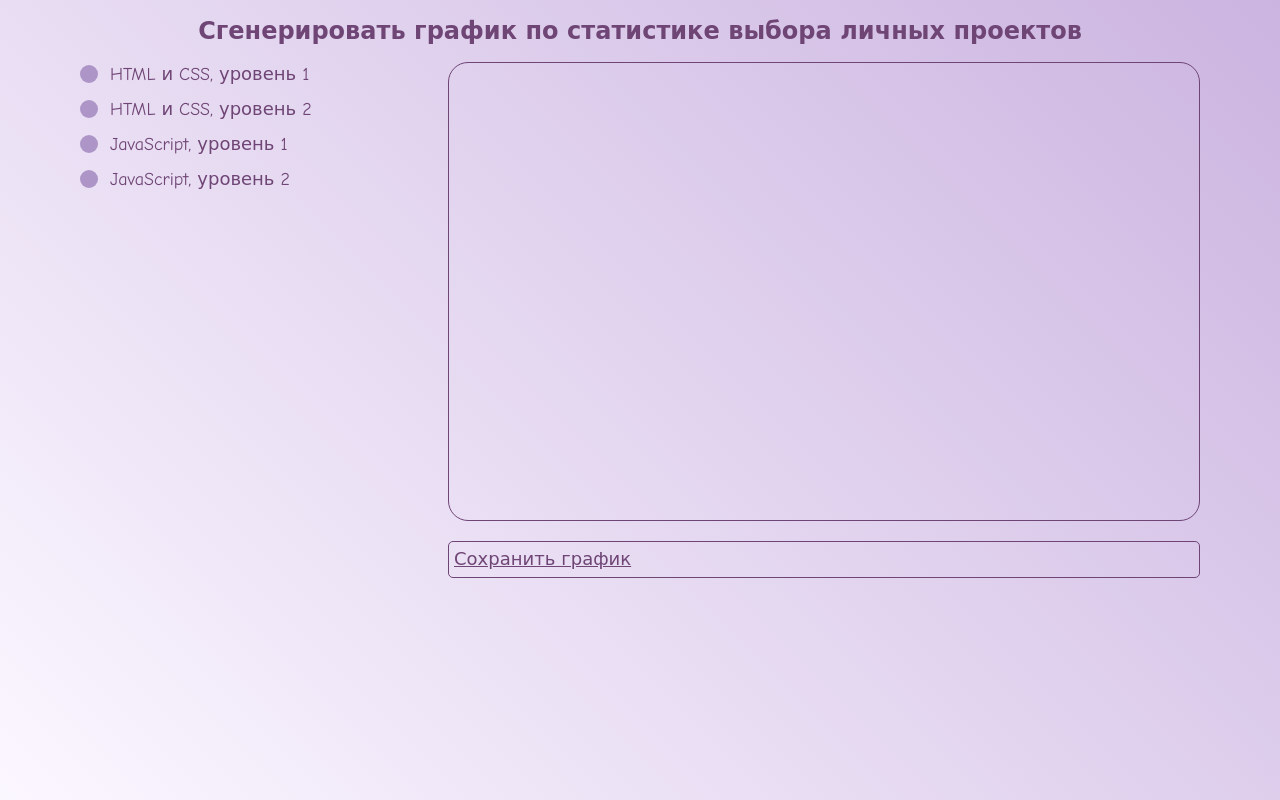
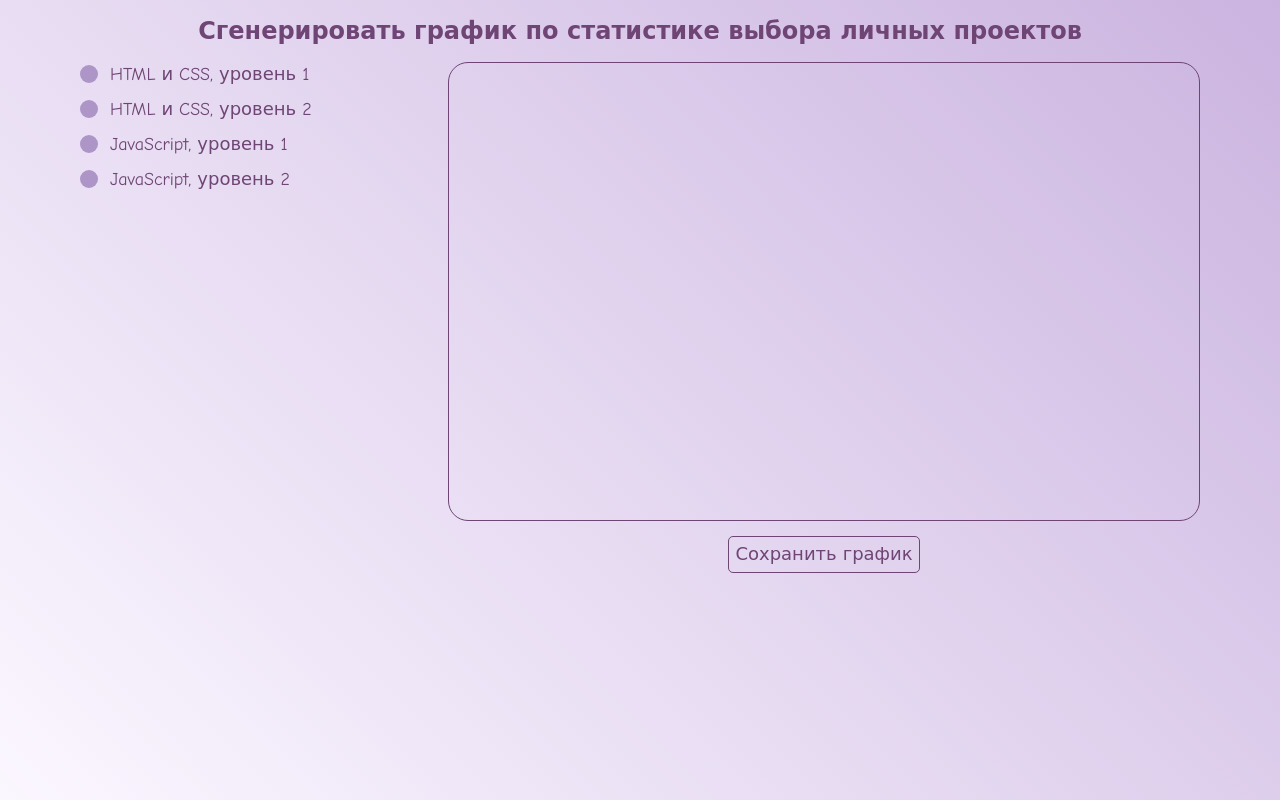
Before and after one commit to sasha-who/reports, a website built with webpack: page public/index.html in a window 1280 px wide. Built offline with nearby package versions, Linux system fonts and the light colour scheme.

Commit message:
Правит стили кнопки скачивания

```diff
--- a/public/css/style.css
+++ b/public/css/style.css
@@ -45,6 +45,7 @@ body {
   display: flex;
   flex-wrap: wrap;
   justify-content: space-between;
+  padding-bottom: 50px;
 }
 
 .data__title {
@@ -148,12 +149,16 @@ body {
 .chart__content {
   width: 750px;
   min-height: 450px;
-  margin-bottom: 20px;
+  margin-bottom: 15px;
 
   border: 1px solid #6f4575;
   border-radius: 20px;
 }
 
 .chart__button {
+  width: 180px;
   margin: 0 auto;
+
+  text-align: center;
+  text-decoration: none;
 }
```
